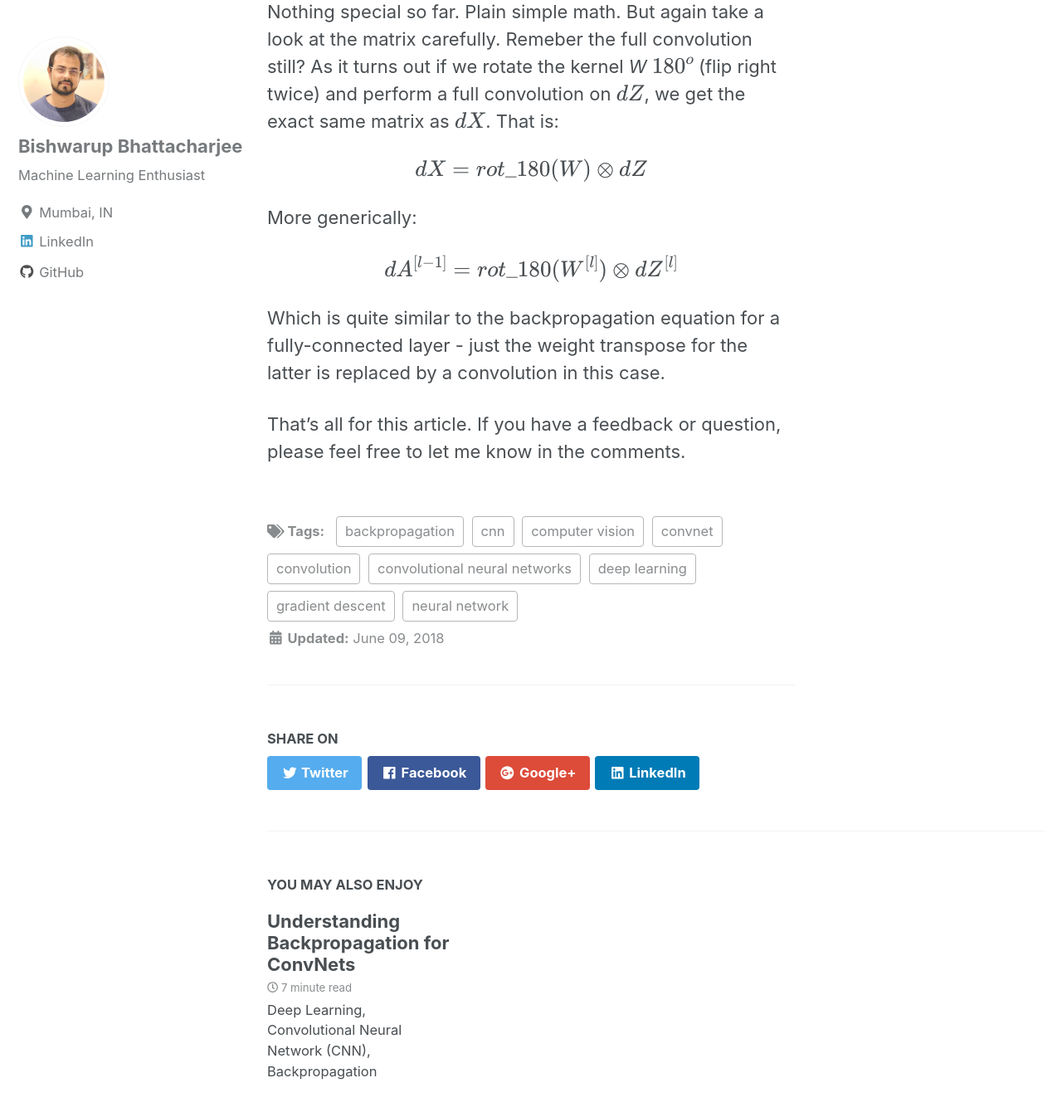
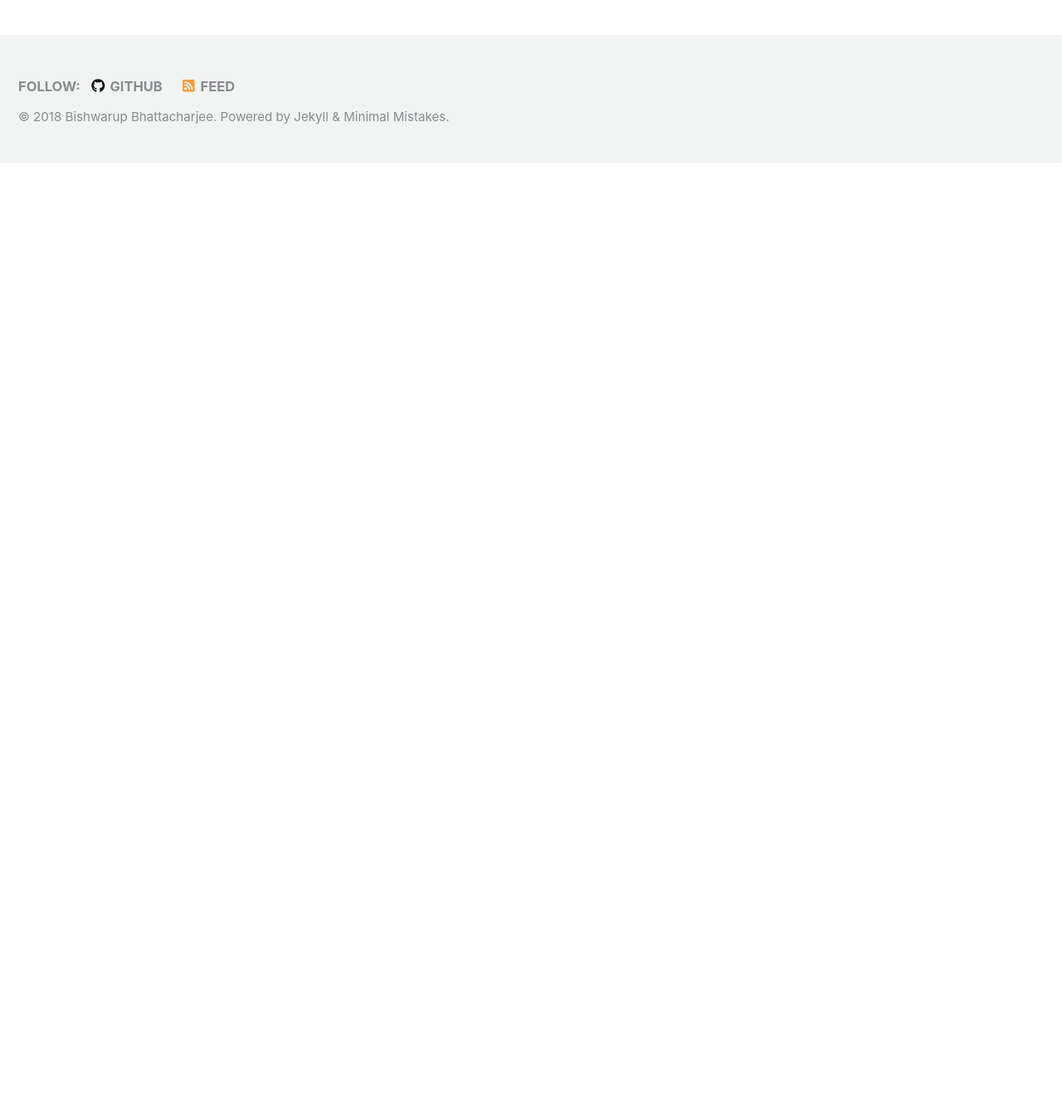
Before and after one commit to bishwarup307/bishwarup307.github.io, a Jekyll site: the page built from _posts/2018-06-09-convbackprop.md, in a window 1280 px wide and 1400 px high, scrolled down 9460 px. Shown: the top 1340 px of the window at 83% size. Built offline with Jekyll 4.4.1, drawn with Linux system fonts in a browser that asks for light colours; nearby versions of some CDN libraries; formulas are drawn with MathJax 3; after the commit the page ends 9656 px from its top, so only the background shows below that; some of the changed text lies outside the part shown.

Commit message:
changed post layout, font size

```diff
--- a/_config.yml
+++ b/_config.yml
@@ -263,7 +263,7 @@
       path: ""
       type: posts
     values:
-      layout: single
+      layout: default
       author_profile: true
       read_time: true
       comments: true
--- a/_sass/minimal-mistakes/_variables.scss
+++ b/_sass/minimal-mistakes/_variables.scss
@@ -6,7 +6,7 @@
    Typography
    ========================================================================== */
 
-$doc-font-size: 16 !default;
+$doc-font-size: 14 !default;
 
 /* paragraph indention */
 $paragraph-indent: false !default; // true, false (default)
```
Also changed, not shown: 1 other file.
